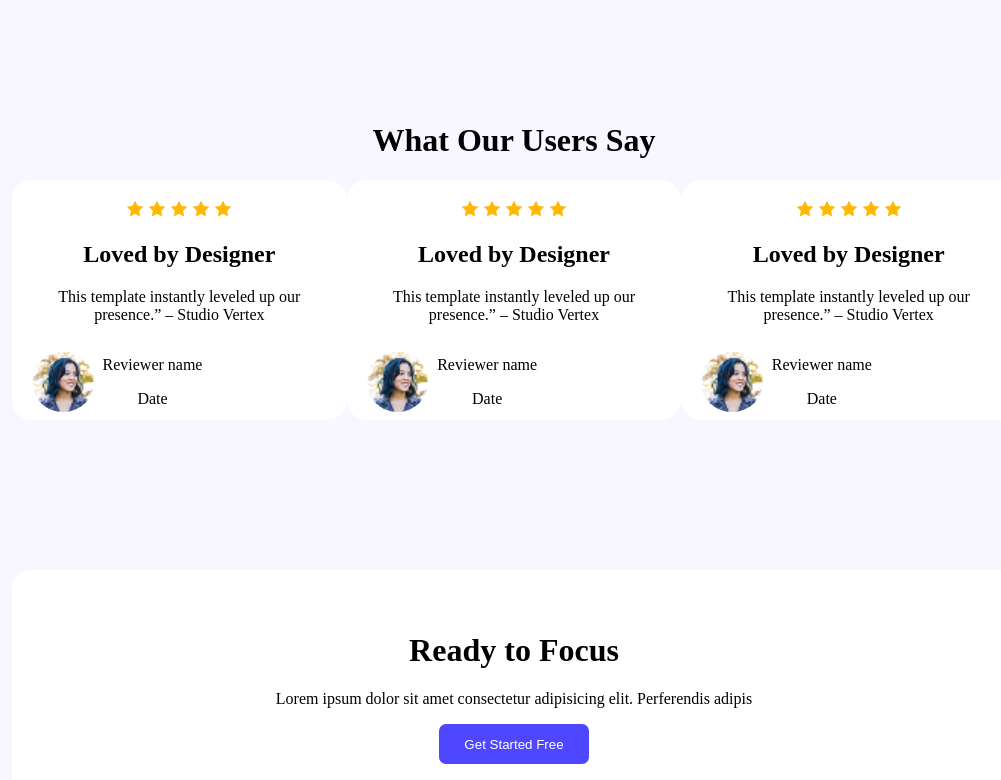
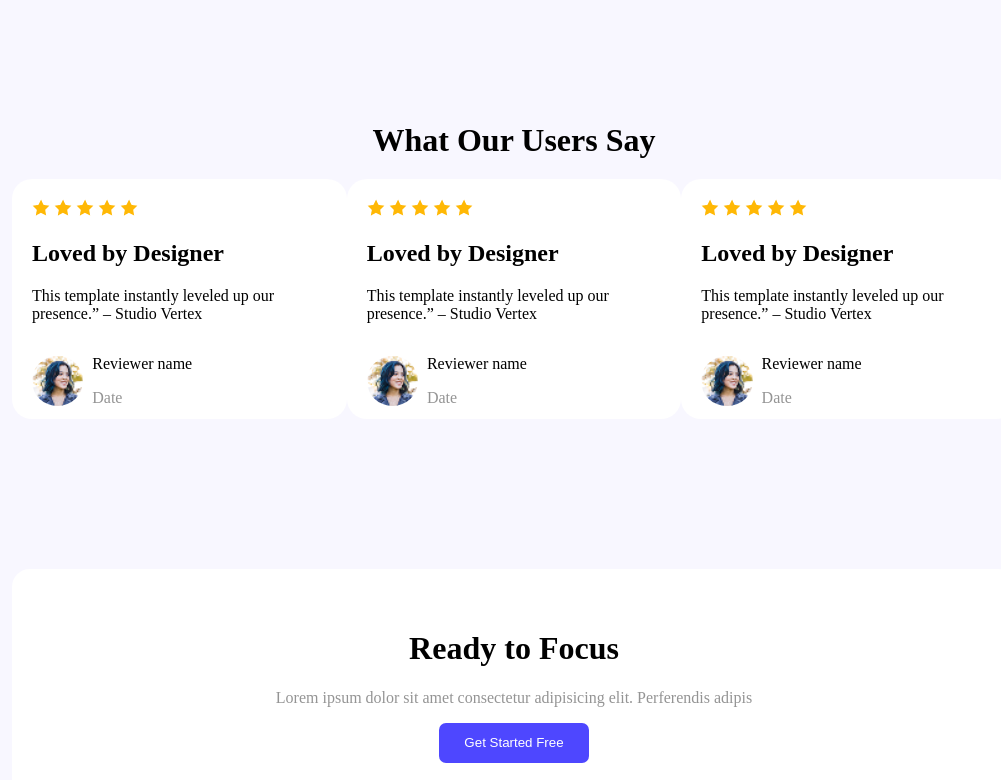
Before and after one commit to jubaer214/A1_webflow, a plain HTML site: page index.html in a window 1280 px wide. Shown: the part 1600-2380 px from the top of the page, without its empty margins (126-1127 px from the left). Drawn offline with Linux system fonts and the light colour scheme.

Commit message:
Project is done

```diff
--- a/index.html
+++ b/index.html
@@ -21,7 +21,7 @@
         <div id="action">
             <div id="text">
                 <h1 id="h1action">See It in Action</h1>
-                <p id="pact">Explore the live preview and imagine your <br> brand in this bold new look.</p>
+                <p style="color: hsl(0, 0%, 58%);" id="pact">Explore the live preview and imagine your <br> brand in this bold new look.</p>
                 <div style="height: auto;" class="btn">Launch Live preview</div>
             </div>
             <img style="border-radius: 30px;" src="Assets/wc-mini.png" alt="">
@@ -46,7 +46,7 @@
         </div>
 
         <div id="review">
-            <h1>What Our Users Say</h1>
+            <h1 style="text-align: center; margin-bottom: 20px;">What Our Users Say</h1>
             <div id="cards-holder">
                 <div class="rCard">
                     <div>
@@ -59,10 +59,10 @@
                     <h2>Loved by Designer</h2>
                     <p>This template instantly leveled up our presence.” – Studio Vertex</p>
                     <div id="img-box">
-                    <img style="height: 60px; border-radius: 50%; margin-right: 9px;" src="Assets/avatar.png" alt="">
+                        <img style="height: 50px; border-radius: 50%; margin-right: 9px;" src="Assets/avatar.png" alt="">
                         <div>
                             <p>Reviewer name</p>
-                        <p>Date</p>
+                            <p style="color: hsl(0, 0%, 58%);">Date</p>
                         </div>
                     </div>
 
@@ -78,10 +78,10 @@
                     <h2>Loved by Designer</h2>
                     <p>This template instantly leveled up our presence.” – Studio Vertex</p>
                     <div id="img-box">
-                        <img style="height: 60px; border-radius: 50%; margin-right: 9px;" src="Assets/avatar.png" alt="">
+                        <img style="height: 50px; border-radius: 50%; margin-right: 9px;" src="Assets/avatar.png" alt="">
                         <div>
                             <p>Reviewer name</p>
-                            <p>Date</p>
+                            <p style="color: hsl(0, 0%, 58%);">Date</p>
                         </div>
                     </div>
 
@@ -97,10 +97,10 @@
                     <h2>Loved by Designer</h2>
                     <p>This template instantly leveled up our presence.” – Studio Vertex</p>
                     <div id="img-box">
-                        <img style="height: 60px; border-radius: 50%; margin-right: 9px;" src="Assets/avatar.png" alt="">
+                        <img style="height: 50px; border-radius: 50%; margin-right: 9px;" src="Assets/avatar.png" alt="">
                         <div>
                             <p>Reviewer name</p>
-                            <p>Date</p>
+                            <p style="color: hsl(0, 0%, 58%);">Date</p>
                         </div>
                     </div>
 
@@ -112,7 +112,7 @@
             <h1>
                 Ready to Focus
             </h1>
-            <p>Lorem ipsum dolor sit amet consectetur adipisicing elit. Perferendis adipis</p>
+            <p style="color: hsl(0, 0%, 58%);">Lorem ipsum dolor sit amet consectetur adipisicing elit. Perferendis adipis</p>
             <button style="margin-bottom: 20px;" class="btn">Get Started Free</button>
             <div>
                 <img style="border-radius: 40px;" src="Assets/wc-big.png" alt="">
@@ -141,7 +141,7 @@
     <footer>
         <h1 style="font-size: 55px;" class="navH1">WEBFLOW</h1>
         <p style="color: rgb(184, 186, 186);">Ready to elevate your online presence? Contact us today to discuss your project and discover how we can bring your vision to life.</p>
-        <ul style="color: rgb(181, 183, 183);" id="ul">
+        <ul style="color: rgb(162, 163, 163);" id="ul">
             <li>Home</li>
             <li>About</li>
             <li>How it Works</li>
--- a/style.css
+++ b/style.css
@@ -77,7 +77,6 @@ nav{
     margin-bottom: 6px;
 }
 #review{
-    text-align: center;
     margin: 0px 130px 0px 130px;
     margin-bottom: 150px;
 }
@@ -94,7 +93,7 @@ nav{
 }
 #cards-holder{
     display: flex;
-    justify-content: space-evenly;
+    justify-content: space-between;
 
 }
 
@@ -121,7 +120,7 @@ nav{
 
 footer{
     text-align: center;
-    padding: 100px 5px;
+    padding: 100px 500px;
     background-color: white;
 }
 
```
Lines whose indentation alone changed are shown as unchanged.
